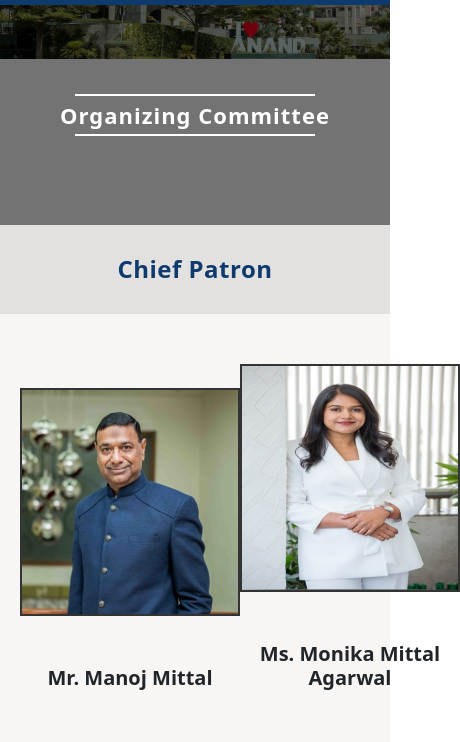
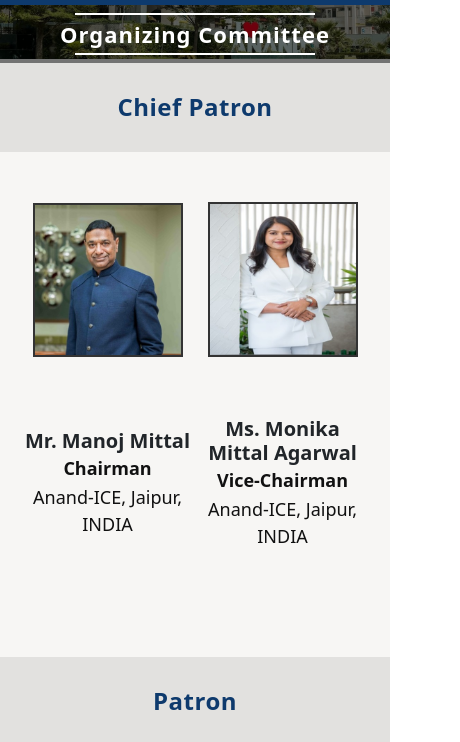
Before and after one commit to chetan2835/icinsa-2026, a plain HTML site: page comm.html in a window 390 px wide. Shown: the part 51-793 px from the top of the page, 460 px wide, since content can reach past the window. Drawn offline with nearby package versions, Linux system fonts and the light colour scheme; files whose address does not match are found by name.

Commit message:
Optimize mobile styles for committee section
Adjusted styles for mobile optimization and committee layout.

```diff
--- a/assets/css/style.css
+++ b/assets/css/style.css
@@ -737,7 +737,7 @@ body {
 @media (max-width: 768px) {
   .about-parallax {
     background-attachment: scroll;
-    height: 220px;
+    height: 58px;
   }
 
   .about-title h2 {
@@ -857,6 +857,11 @@ body {
   font-weight: 700;
   margin-bottom: 55px;
 }
+.nad h3{
+    font-size: 20px;
+  font-weight: 700;
+  margin-bottom: 0px;
+}
 
 .committee-text p {
   font-size: 18px;
@@ -867,17 +872,25 @@ body {
 /* RESPONSIVE */
 @media (max-width: 768px) {
   .committee-card {
-    flex-direction: column;
+
     text-align: center;
+    display: grid;
+    grid-template-rows: repeat(2, 1fr);
   }
 
   .committee-image img {
-    width: 220px;
+    width: 150px;
   }
 
   .committee-header h1 {
-    font-size: 38px;
+    font-size: 28px;
   }
+
+  .committee-text h3 {
+  font-size: 20px;
+  font-weight: 700;
+  margin-bottom: 0;
+}
 }
 
 /* CHIEF PATRON STRIP */
```
